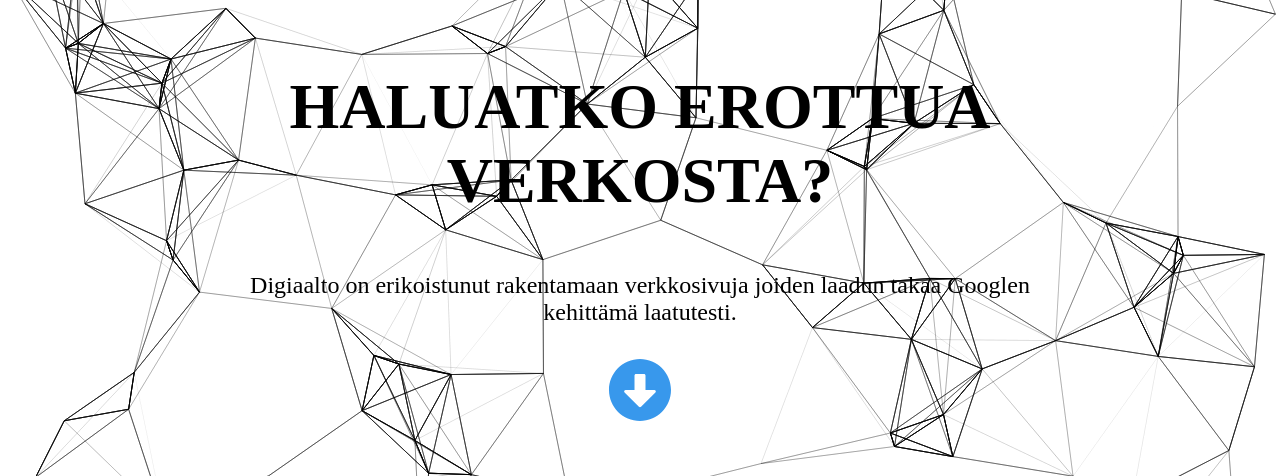
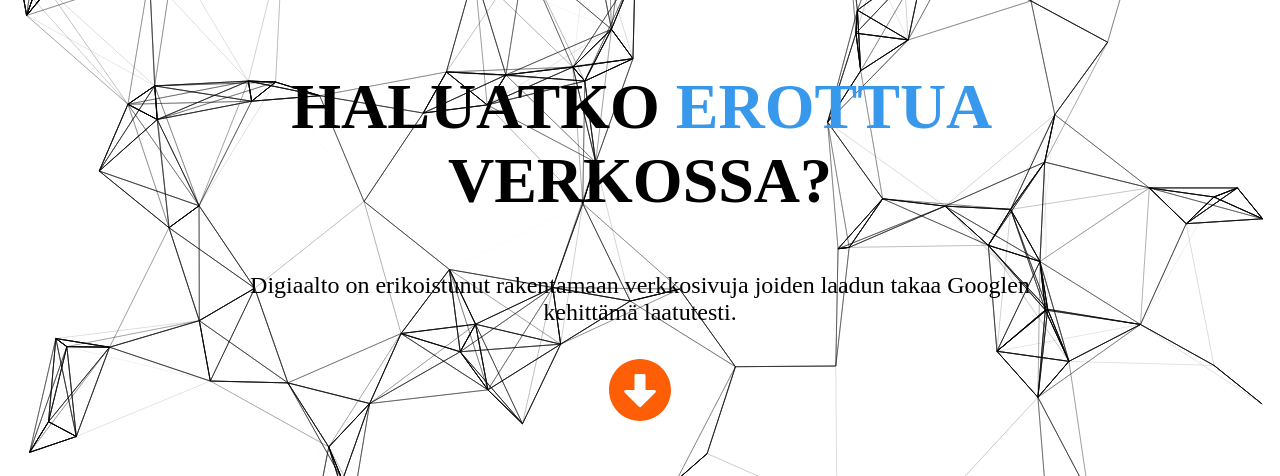
Before and after one commit to digiaalto/etusivu, a Next.js app: page / in a window 1280 px wide. Shown: the part 200-676 px from the top of the page. Built offline with nearby package versions, Linux system fonts and the light colour scheme; what typography-theme-github would draw is missing.

Commit message:
added animations

```diff
--- a/components/hero.js
+++ b/components/hero.js
@@ -3,22 +3,30 @@ import Link from "next/link"
 import Particles from "react-tsparticles"
 import particleOptions from "../utils/particles"
 import { FaArrowAltCircleDown } from "react-icons/fa"
+import Zoom from "react-reveal/Zoom"
+import Bounce from "react-reveal/Bounce"
 
 const Hero = () => {
   return (
     <section className={styles.section}>
       <Particles className={styles.particles} options={particleOptions} />
       <div className={styles.content}>
-        <h1 className={styles.header}>Haluatko erottua verkosta?</h1>
+        <Zoom>
+          <h1 className={styles.header}>
+            Haluatko <span className={styles.highlight}>erottua</span> verkossa?
+          </h1>
+        </Zoom>
+        <Zoom delay={1250}>
           <h2 className={styles.subheader}>
-          Digiaalto on erikoistunut rakentamaan verkkosivuja joiden laadun takaa
-          Googlen kehittämä laatutesti.
+            Digiaalto on erikoistunut rakentamaan verkkosivuja joiden laadun
+            takaa Googlen kehittämä laatutesti.
           </h2>
           <Link href="#paremmat-verkkosivut">
             <a>
               <FaArrowAltCircleDown className={styles.arrow} />
             </a>
           </Link>
+        </Zoom>
       </div>
     </section>
   )
--- a/components/layout.js
+++ b/components/layout.js
@@ -23,7 +23,7 @@ const Layout = ({ title, children }) => {
 }
 
 Layout.defaultProps = {
-	title: "Mahtavat verkkosivut kovemmalla tekniikalla",
+  title: "Verkkosivut jotka löytyvät | Digiaalto.fi",
 }
 
 Layout.propTypes = {
--- a/components/quote.js
+++ b/components/quote.js
@@ -1,5 +1,6 @@
 import styles from "../styles/quote.module.sass"
 import { MdFormatQuote } from "react-icons/md"
+import Fade from "react-reveal/Fade"
 
 const sourceUrl = "https://youtu.be/mLjxXPHuIJo?t=76"
 
@@ -7,14 +8,15 @@ const Quote = () => {
   return (
     <section className={styles.section}>
       <div className={styles.flexWrapper}>
+        <Fade>
           <div className={styles.container}>
             <MdFormatQuote className={styles.quoteMark} />
             <p className={styles.quoteText}>
               Sivun latausnopeuden osoitetaan olevan tärkein tekijä käyttäjän
-            mobiilikokemuksessa. Se on tärkeämpää kuin kuinka helppoa on löytää
-            mitä etsii, se on tärkeämpää kuin sivuston käytön yksinkertaisuus ja
-            mielenkiintoisesti, se on kolme kertaa tärkeämpi kuin miltä sivusto
-            näyttää.
+              mobiilikokemuksessa. Se on tärkeämpää kuin kuinka helppoa on
+              löytää mitä etsii, se on tärkeämpää kuin sivuston käytön
+              yksinkertaisuus ja mielenkiintoisesti, se on kolme kertaa
+              tärkeämpi kuin miltä sivusto näyttää.
             </p>
             <a
               href={sourceUrl}
@@ -26,6 +28,7 @@ const Quote = () => {
             </a>
             <MdFormatQuote className={styles.quoteMark} />
           </div>
+        </Fade>
       </div>
     </section>
   )
--- a/components/salespitch.js
+++ b/components/salespitch.js
@@ -1,17 +1,23 @@
 import styles from "../styles/salespitch.module.sass"
 import { BiTestTube } from "react-icons/bi"
+import Fade from "react-reveal/Fade"
 import Button from "./utility/button"
+
+const animDelay = 100
 
 const SalesPitch = () => {
   return (
     <section className={styles.section} id="paremmat-verkkosivut">
       <div className={styles.content}>
+        <Fade delay={animDelay} bottom>
           <span className={`miniheader ${styles.miniheader}`}>
             Testaa verkkosivusi
           </span>
           <h2 className={`${styles.header} headerAfter`}>
             Tiesitkö että Google auditoi nettisivuja?
           </h2>
+        </Fade>
+        <Fade delay={animDelay} bottom>
           <p>
             Perinteisesti vain hakusanat ja sisältö vaikuttivat
             hakukoneoptimointiin, mutta internet on kehittynyt villin lännen
@@ -28,6 +34,8 @@ const SalesPitch = () => {
             tekniseen toteutukseen noudattamalla Googlen vaatimuksia ja
             suosituksia huolella, jolloin sinä hyödyt.
           </p>
+        </Fade>
+        <Fade delay={animDelay} bottom>
           <div className={styles.buttonWrapper}>
             <Button
               text="Testaa Verkkosivusi"
@@ -35,6 +43,7 @@ const SalesPitch = () => {
               outside
             />
           </div>
+        </Fade>
       </div>
     </section>
   )
--- a/package.json
+++ b/package.json
@@ -21,6 +21,7 @@
     "react-device-detect": "^1.13.1",
     "react-dom": "16.13.1",
     "react-icons": "^3.11.0",
+    "react-reveal": "^1.2.2",
     "react-tsparticles": "^1.17.12",
     "react-typography": "^0.16.19",
     "sass": "^1.26.11",
--- a/styles/footer.module.sass
+++ b/styles/footer.module.sass
@@ -6,7 +6,7 @@
 	padding: map-get($padding, mobile)
 
 .content
-	padding: 4rem 0
+	padding: 2rem 0
 
 .title
 	margin-bottom: 0
--- a/styles/hero.module.sass
+++ b/styles/hero.module.sass
@@ -26,6 +26,9 @@
 	font-size: 2.5rem
 	font-weight: 900
 
+.highlight
+	color: map-get($colors, primary)
+
 .subheader
 	margin-bottom: 2rem
 	font-size: 1.5rem
@@ -34,12 +37,11 @@
 
 .arrow
 	font-size: 4rem
-	color: map-get($colors, primary)
+	color: map-get($colors, secondary)
 	transition: all 0.3s ease
 	pointer-events: auto
 
 	&:hover
-		color: map-get($colors, secondary)
 		transform: scale(1.2)
 
 @media (min-width: map-get($bp, tablet))
```
Also changed, not shown: 1 other file (tests, documents, lock files or other folders). Lines whose indentation alone changed are shown as unchanged.
